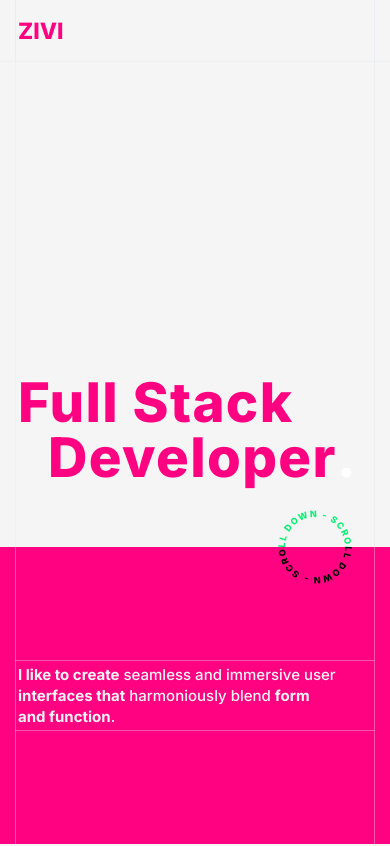
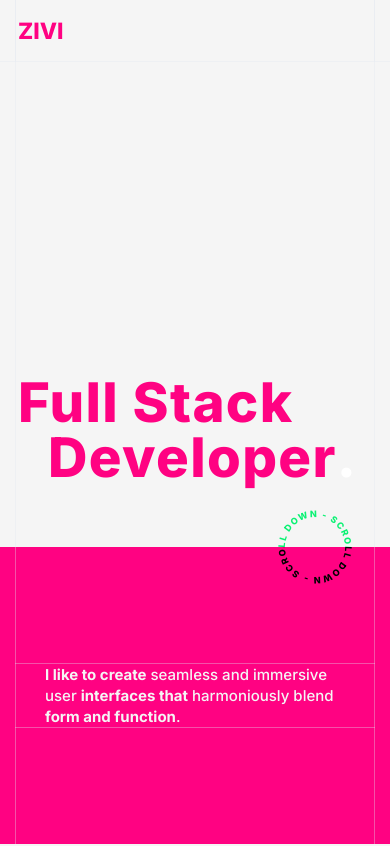
Before and after one commit to ZivCarmi/portfolio, a Next.js app: page / in a window 390 px wide. Shown: the top 846 px of the page. Built offline with nearby package versions, Linux system fonts and the light colour scheme.

Commit message:
footer colum fixed, home entry text border is full width on mobile

```diff
--- a/components/footer/TopFooterColumn.tsx
+++ b/components/footer/TopFooterColumn.tsx
@@ -22,7 +22,7 @@ const topFooterVariants = {
 const TopFooterColumn = ({ title, children }: TopFooterColumnProps) => {
   return (
     <motion.div
-      className="flex-1 sm:w-1/4 px-col-gap"
+      className="w-1/2 sm:w-1/4 px-col-gap"
       initial="hidden"
       whileInView="visible"
       viewport={{ once: true }}
--- a/components/home/EntryText.tsx
+++ b/components/home/EntryText.tsx
@@ -1,9 +1,24 @@
 "use client";
 
-import { Variants } from "framer-motion";
+import { Variants, motion } from "framer-motion";
 import Paragraph from "../ui/Paragraph";
+import Container from "../ui/Container";
 
-const container: Variants = {
+const containerVariants: Variants = {
+  hidden: {
+    opacity: 0,
+  },
+  visible: {
+    opacity: 1,
+    transition: {
+      ease: [0, 0.57, 0.55, 1],
+      delay: 1,
+      duration: 0.8,
+    },
+  },
+};
+
+const paragraphVariants: Variants = {
   hidden: {
     clipPath: "inset(0 100% 0 0)",
   },
@@ -19,17 +34,28 @@ const container: Variants = {
 
 const EntryText = () => {
   return (
-    <Paragraph
-      className="text-background text-xl m-0 font-medium"
+    <Container className="px-0 sm:px-col-gap">
+      <motion.div
+        className="sm:w-1/2 md:w-1/4 ml-auto border-t border-b border-border relative px-col-gap sm:p-1"
         initial="hidden"
         whileInView="visible"
         viewport={{ once: true }}
-      variants={container}
+        variants={containerVariants}
       >
-      <span className="font-bold">I like to create</span> seamless and immersive
-      user <span className="font-bold">interfaces that</span> harmoniously blend{" "}
+        <Paragraph
+          className="text-background text-xl m-0 font-medium px-col-gap sm:px-0"
+          initial="hidden"
+          whileInView="visible"
+          viewport={{ once: true }}
+          variants={paragraphVariants}
+        >
+          <span className="font-bold">I like to create</span> seamless and
+          immersive user <span className="font-bold">interfaces that</span>{" "}
+          harmoniously blend{" "}
           <span className="font-bold">form and function</span>.
         </Paragraph>
+      </motion.div>
+    </Container>
   );
 };
 
--- a/components/home/Home.tsx
+++ b/components/home/Home.tsx
@@ -1,4 +1,4 @@
-import ArrowDown from "./ArrowDown";
+import ScrollDownSVG from "./ScrollDownSVG";
 import Container from "../ui/Container";
 import Section, { SectionProps } from "../ui/Section";
 import EntryText from "./EntryText";
@@ -14,12 +14,10 @@ const Home = ({ ...props }: SectionProps) => {
         <Container className="md:w-[62.5%] md:pr-0 relative z-50 h-3/5 md:h-auto flex items-end">
           <Title />
         </Container>
-        <Container className="bg-site-secondary md:bg-transparent py-24 md:py-0 flex items-center justify-center relative h-2/5 md:h-auto">
-          <div className="sm:w-1/2 md:w-1/4 ml-auto border-t border-b border-border p-1 relative">
-            <EntryText />
-          </div>
-          <ArrowDown />
-        </Container>
+        <div className="bg-site-secondary md:bg-transparent py-24 md:py-0 flex items-center justify-center relative h-2/5 md:h-auto">
+          <EntryText />
+          <ScrollDownSVG />
+        </div>
       </div>
     </Section>
   );
--- a/components/home/Title.tsx
+++ b/components/home/Title.tsx
@@ -2,7 +2,7 @@
 
 import { Variants, motion, useWillChange } from "framer-motion";
 
-const container: Variants = {
+const h1Variants: Variants = {
   hidden: {
     opacity: 0,
   },
@@ -14,7 +14,7 @@ const container: Variants = {
   },
 };
 
-const children: Variants = {
+const wordsVariants: Variants = {
   hidden: {
     opacity: 0,
     rotateX: 60,
@@ -61,10 +61,10 @@ const Title = () => {
       whileInView="visible"
       viewport={{ once: true }}
       style={{ willChange }}
-      variants={container}
+      variants={h1Variants}
     >
-      <motion.div variants={children}>Full Stack</motion.div>
-      <motion.div className="ml-10 sm:ml-20" variants={children}>
+      <motion.div variants={wordsVariants}>Full Stack</motion.div>
+      <motion.div className="ml-10 sm:ml-20" variants={wordsVariants}>
         Developer
         <motion.div
           className="text-white inline-block"
@@ -75,27 +75,6 @@ const Title = () => {
         </motion.div>
       </motion.div>
     </motion.h1>
-    // <motion.h1
-    //   className="text-[19vw]/none sm:text-[12rem]/none font-bold tracking-tighter text-site-secondary"
-    //   aria-label="Full Stack Developer"
-    //   initial="hidden"
-    //   whileInView="visible"
-    //   viewport={{ once: true }}
-    //   style={{ willChange }}
-    //   variants={container}
-    // >
-    //   <motion.div variants={children}>Full Stack</motion.div>
-    //   <motion.div className="ml-10 sm:ml-20" variants={children}>
-    //     Developer
-    //     <motion.div
-    //       className="text-white inline-block"
-    //       variants={dotVariant}
-    //       style={{ willChange }}
-    //     >
-    //       .
-    //     </motion.div>
-    //   </motion.div>
-    // </motion.h1>
   );
 };
 
--- a/components/projects/GithubLink.tsx
+++ b/components/projects/GithubLink.tsx
@@ -12,14 +12,14 @@ const linkVariant: Variants = {
     opacity: 0,
     y: 20,
     transition: {
-      duration: 0.7,
+      duration: 0.5,
     },
   },
   visible: {
     opacity: 1,
     y: 0,
     transition: {
-      duration: 0.7,
+      duration: 0.5,
     },
   },
 };
--- a/components/projects/Project.tsx
+++ b/components/projects/Project.tsx
@@ -23,7 +23,7 @@ const projectVariant: Variants = {
   visible: {
     opacity: 1,
     transition: {
-      duration: 0.75,
+      duration: 0.5,
     },
   },
 };
@@ -34,7 +34,9 @@ const Project = ({ project, index }: ProjectProps) => {
 
   return (
     <motion.div
-      className="relative px-col-gap"
+      className={`relative px-col-gap ${
+        !isProjectInView ? "pointer-events-none" : ""
+      }`}
       variants={projectVariant}
       initial="hidden"
       whileInView="visible"
```
Also changed, not shown: components/home/ScrollDownSVG.tsx (renamed from components/home/ArrowDown.tsx). Lines whose indentation alone changed are shown as unchanged.
